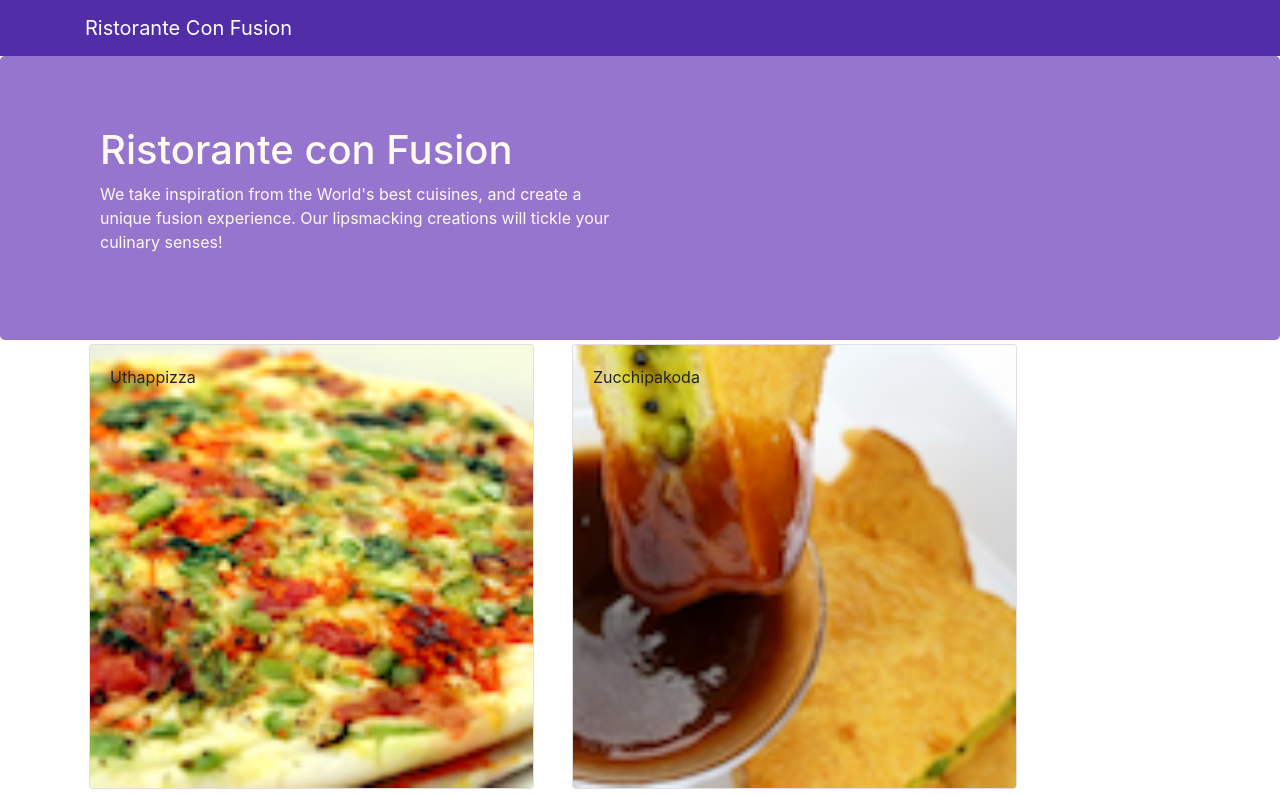
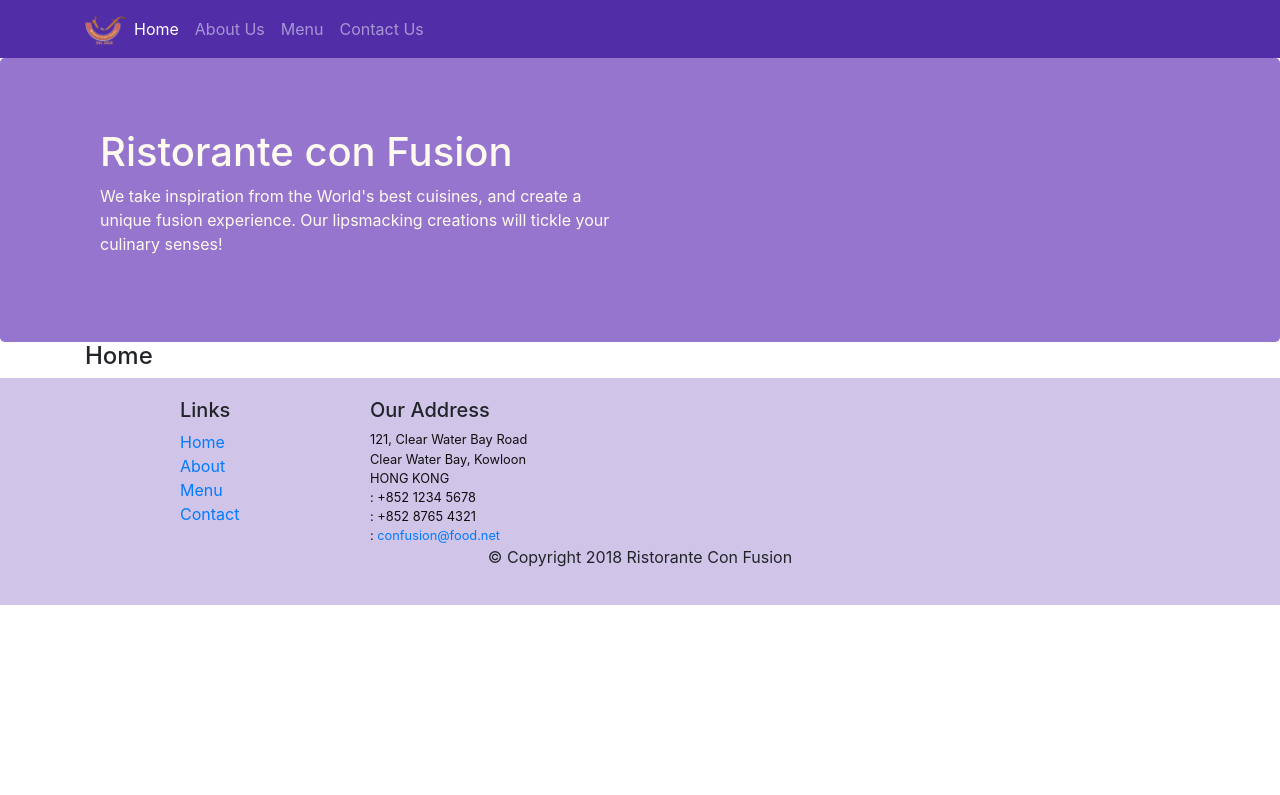
Before and after one commit to rithvik2607/ConFusion-Site, a React (Create React App) app: page /home in a window 1280 px wide. Shown: the top 795 px of the page. Built offline with nearby package versions, Linux system fonts and the light colour scheme; the HTML template or start-up script is replaced by a standard one.

Commit message:
React Router

```diff
--- a/package.json
+++ b/package.json
@@ -12,6 +12,7 @@
     "react": "^16.13.1",
     "react-dom": "^16.13.1",
     "react-popper": "^2.2.3",
+    "react-router-dom": "^5.2.0",
     "react-scripts": "3.4.1",
     "reactstrap": "^8.5.1"
   },
--- a/src/App.js
+++ b/src/App.js
@@ -1,4 +1,5 @@
 import React, { Component } from 'react';
+import { BrowserRouter } from 'react-router-dom';
 import './App.css';
 import Main from './components/MainComponent';
 
@@ -6,9 +7,11 @@
 
   render() {
     return(
-      <div className="App">
-        <Main />
-      </div>
+      <BrowserRouter>
+        <div className="App">
+          <Main />
+        </div>
+      </BrowserRouter>
     );
   }
 }
--- a/src/components/FooterComponent.js
+++ b/src/components/FooterComponent.js
@@ -1,4 +1,5 @@
 import React from 'react';
+import { Link } from 'react-router-dom';
 
 function Footer(props) {
   return(
@@ -8,10 +9,10 @@
                 <div className="col-4 offset-1 col-sm-2">
                     <h5>Links</h5>
                     <ul className="list-unstyled">
-                        <li><a href="#">Home</a></li>
-                        <li><a href="#">About</a></li>
-                        <li><a href="#">Menu</a></li>
-                        <li><a href="contactus.html">Contact</a></li>
+                        <li><Link to="/home">Home</Link></li>
+                        <li><Link to="/aboutus">About</Link></li>
+                        <li><Link to="/menu">Menu</Link></li>
+                        <li><Link to="/contactus">Contact</Link></li>
                     </ul>
                 </div>
                 <div className="col-7 col-sm-5">
--- a/src/components/HeaderComponent.js
+++ b/src/components/HeaderComponent.js
@@ -1,13 +1,46 @@
 import React, { Component } from 'react';
-import { Navbar, NavbarBrand, Jumbotron } from 'reactstrap';
+import { Navbar, NavbarBrand, Nav, NavItem, NavbarToggler, Collapse, Jumbotron } from 'reactstrap';
+import { NavLink } from 'react-router-dom';
 
 class Header extends Component {
+  constructor(props){
+    super(props);
+
+    this.toggleNav = this.toggleNav.bind(this);
+    this.state = {
+      isNavOpen: false
+    };
+  }
+
+  toggleNav() {
+    this.setState ({
+      isNavOpen: !this.state.isNavOpen
+    });
+  }
+
   render() {
     return(
       <>
-        <Navbar dark>
+        <Navbar dark expand="md">
           <div className="container">
-            <NavbarBrand href="/">Ristorante Con Fusion</NavbarBrand>
+            <NavbarToggler onClick={this.toggleNav} />
+            <NavbarBrand className="mr-auto" href="/"><img src="assets/images/logo.png" height="30" width="41" alt="Ristorante Con Fusion" /></NavbarBrand>
+            <Collapse isOpen={this.state.isNavOpen} navbar>
+              <Nav navbar>
+                <NavItem>
+                  <NavLink className="nav-link" to="/home"><span className="fa fa-home fa-lg"></span> Home</NavLink>
+                </NavItem>
+                <NavItem>
+                  <NavLink className="nav-link" to="/aboutus"><span className="fa fa-info fa-lg"></span> About Us</NavLink>
+                </NavItem>
+                <NavItem>
+                  <NavLink className="nav-link" to="/menu"><span className="fa fa-list fa-lg"></span> Menu</NavLink>
+                </NavItem>
+                <NavItem>
+                  <NavLink className="nav-link" to="/contactus"><span className="fa fa-address-card fa-lg"></span> Contact Us</NavLink>
+                </NavItem>
+              </Nav>
+            </Collapse>
           </div>
         </Navbar>
         <Jumbotron>
--- /dev/null
+++ b/src/components/HomeCoponent.js
@@ -0,0 +1,11 @@
+import React from 'react';
+
+function Home(props) {
+  return(
+    <div className="container">
+      <h4>Home</h4>
+    </div>
+  );
+}
+
+export default Home;
--- a/src/components/MainComponent.js
+++ b/src/components/MainComponent.js
@@ -1,29 +1,36 @@
 import React, { Component } from 'react';
 import Menu from './MenuComponent';
 import Dishdetail from './DishdetailComponent';
+import Home from './HomeCoponent';
 import Header from './HeaderComponent';
 import Footer from './FooterComponent';
 import { DISHES } from '../shared/dishes';
+import { Switch, Route, Redirect } from 'react-router-dom';
 
 class Main extends Component {
   constructor(props){
     super(props);
     this.state= {
-      dishes: DISHES,
-      selectedDish: null
+      dishes: DISHES
     };
   }
 
-  onDishSelect(dishId) {
-    this.setState({ selectedDish: dishId });
-  }
+  render() {
 
-  render() {
+    const HomePage = () => {
+      return(
+        <Home />
+      );
+    }
+
     return(
       <div>
         <Header />
-        <Menu dishes={this.state.dishes} onClick={(dishId) => this.onDishSelect(dishId)} />
-        <Dishdetail selectedDish={this.state.dishes.filter((dish) => dish.id === this.state.selectedDish)[0]} />
+        <Switch>
+          <Route path="/home" component={HomePage} />
+          <Route exact path="/menu" component={() => <Menu dishes={this.state.dishes} />} />
+          <Redirect to="/home" />
+        </Switch>
         <Footer />
       </div>
     );
--- a/src/components/MenuComponent.js
+++ b/src/components/MenuComponent.js
@@ -17,7 +17,7 @@
   const menu = props.dishes.map((dish) => {
     return(
       <div key={dish.id} className="col-12 col-md-5 m-1">
-        <RenderMenu dish={dish} onClick={props.onClick} />
+        <RenderMenu dish={dish} />
       </div>
     );
   });
```
Also changed, not shown: 1 other file (tests, documents, lock files or other folders).
